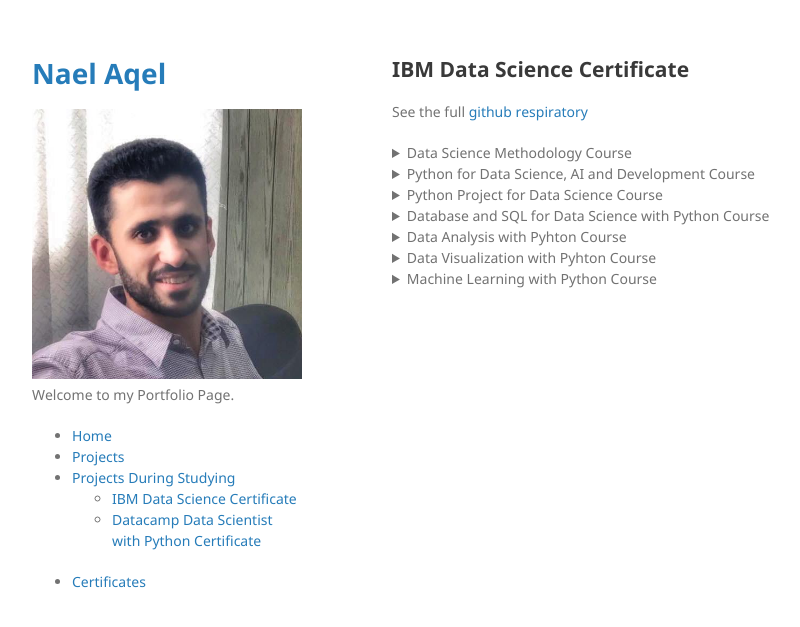
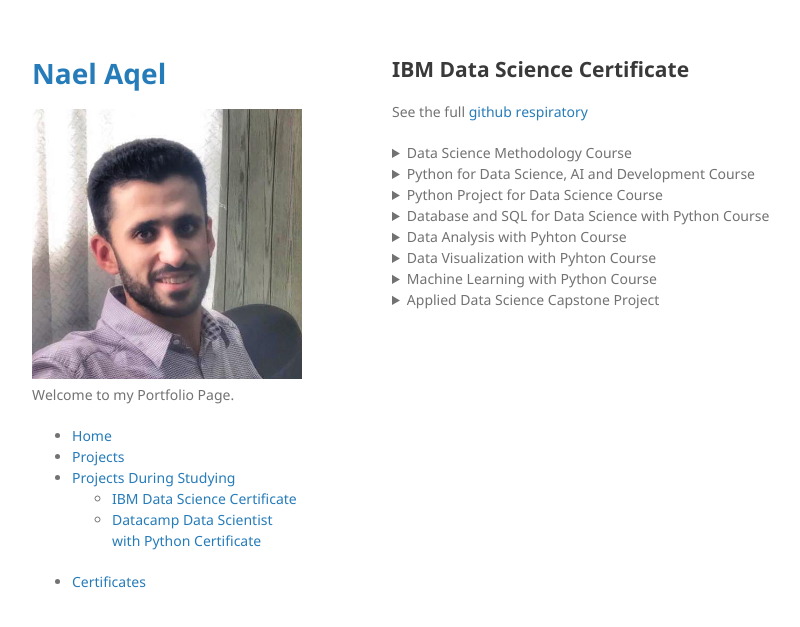
Before and after one commit to NaelAqel/naelaqel.github.io, a Jekyll site: the page built from IBM Page.md, in a window 1280 px wide. Shown: the top 627 px of the page, without its empty margins (178-978 px from the left). Built offline with Jekyll 4.4.1, drawn with Linux system fonts in a browser that asks for light colours; some of the changed lines change nothing that is shown.

Commit message:
Add Applied Data Science Capstone Project

```diff
--- a/IBM Page.md
+++ b/IBM Page.md
@@ -80,12 +80,12 @@
   <li><a target='_blank' href='https://nbviewer.org/github/NaelAqel/IBM_Data_Science_Professional_Certificate/blob/a37f6b8d20935b549fc2c01d6cfd0897dd81dc35/08%20Data%20Visualization%20with%20Pyhton/03%20Specialized%20Visualization%20Tools%20%28Pie%20Charts%2C%20Bo.ipynb'>Specialized Visualization Tools (Pie Charts, Box , Scatter, and Bubble Plots)</a></li>
   <li><a target='_blank' href='https://nbviewer.org/github/NaelAqel/IBM_Data_Science_Professional_Certificate/blob/a37f6b8d20935b549fc2c01d6cfd0897dd81dc35/08%20Data%20Visualization%20with%20Pyhton/04%20Advanced%20Visualization%20Tools%20%28Waffle%20Charts%2C%20Wo.ipynb'>Advanced Visualization Tools (Waffle Charts, Word Clouds, and Regression Plots)</a></li>
   <li><a target='_blank' href='https://nbviewer.org/github/NaelAqel/IBM_Data_Science_Professional_Certificate/blob/a37f6b8d20935b549fc2c01d6cfd0897dd81dc35/08%20Data%20Visualization%20with%20Pyhton/05%20Visualizing%20Geospatial%20Data.ipynb'>Visualizing Geospatial Data</a></li>
-  <li><a target='_blank' href=''>Plotly Basics - Scatter, Line, Bar, Bubble, Histogram, Pie, and Sunburst</a></li>
-  <li><a target='_blank' href=''>Dash basics - HTML and Core Components</a></li>
-  <li><a target='_blank' href=''>Add Interactivity - User Input and Callbacks</a></li>
-  <li><a target='_blank' href=''>Flight Delay Time Statistics Dashboard</a></li>
-  <li><a target='_blank' href=''>Practice Assignment</a></li>
-  <li><a target='_blank' href=''>Final Assignment</a></li>
+  <li><a target='_blank' href='https://nbviewer.org/github/NaelAqel/IBM_Data_Science_Professional_Certificate/blob/a37f6b8d20935b549fc2c01d6cfd0897dd81dc35/08%20Data%20Visualization%20with%20Pyhton/06%20Plotly%20basics%20-%20scatter%2C%20line%2C%20bar%2C%20bubble%2C%20his.ipynb'>Plotly Basics - Scatter, Line, Bar, Bubble, Histogram, Pie, and Sunburst</a></li>
+  <li><a target='_blank' href='https://github.com/NaelAqel/IBM_Data_Science_Professional_Certificate/blob/3baaa2e86ad2114310aa1d4256692164d4f17617/08%20Data%20Visualization%20with%20Pyhton/07%20Dash%20basics%20-%20HTML%20and%20core%20components.py'>Dash basics - HTML and Core Components</a></li>
+  <li><a target='_blank' href='https://github.com/NaelAqel/IBM_Data_Science_Professional_Certificate/blob/3baaa2e86ad2114310aa1d4256692164d4f17617/08%20Data%20Visualization%20with%20Pyhton/08%20Add%20interactivity%20-%20user%20input%20and%20callbacks.py'>Add Interactivity - User Input and Callbacks</a></li>
+  <li><a target='_blank' href='https://github.com/NaelAqel/IBM_Data_Science_Professional_Certificate/blob/3baaa2e86ad2114310aa1d4256692164d4f17617/08%20Data%20Visualization%20with%20Pyhton/09%20Flight%20Delay%20Time%20Statistics%20Dashboard.py'>Flight Delay Time Statistics Dashboard</a></li>
+  <li><a target='_blank' href='https://github.com/NaelAqel/IBM_Data_Science_Professional_Certificate/blob/3baaa2e86ad2114310aa1d4256692164d4f17617/08%20Data%20Visualization%20with%20Pyhton/10%20Practice%20Assignment.py'>Practice Assignment</a></li>
+  <li><a target='_blank' href='https://github.com/NaelAqel/IBM_Data_Science_Professional_Certificate/blob/3baaa2e86ad2114310aa1d4256692164d4f17617/08%20Data%20Visualization%20with%20Pyhton/11%20Final%20Assignment.py'>Final Assignment</a></li>
 </details>
 
 <details>
@@ -105,3 +105,16 @@
   <li><a target='_blank' href='https://nbviewer.org/github/NaelAqel/IBM_Data_Science_Professional_Certificate/blob/a37f6b8d20935b549fc2c01d6cfd0897dd81dc35/09%20Machine%20Learning%20with%20Python/13%20Collaborative%20Filtering%20on%20Movies.ipynb'>Collaborative Filtering on Movies</a></li>
   <li><a target='_blank' href='https://nbviewer.org/github/NaelAqel/IBM_Data_Science_Professional_Certificate/blob/a37f6b8d20935b549fc2c01d6cfd0897dd81dc35/09%20Machine%20Learning%20with%20Python/14%20Final%20Assignment%20.ipynb'>Final Assignment</a></li>
 </details>
+
+<details>
+  <summary>Applied Data Science Capstone Project</summary>
+
+  <li><a target='_blank' href='https://nbviewer.org/github/NaelAqel/IBM_Data_Science_Professional_Certificate/blob/a37f6b8d20935b549fc2c01d6cfd0897dd81dc35/10%20Applied%20Data%20Science%20Capstone/01%20Data%20Collection%20API.ipynb'>Data Collection API</a></li>
+  <li><a target='_blank' href='https://nbviewer.org/github/NaelAqel/IBM_Data_Science_Professional_Certificate/blob/a37f6b8d20935b549fc2c01d6cfd0897dd81dc35/10%20Applied%20Data%20Science%20Capstone/02%20Data%20Collection%20with%20Web%20Scraping.ipynb'>Data Collection with Web Scraping</a></li>
+  <li><a target='_blank' href='https://nbviewer.org/github/NaelAqel/IBM_Data_Science_Professional_Certificate/blob/a37f6b8d20935b549fc2c01d6cfd0897dd81dc35/10%20Applied%20Data%20Science%20Capstone/03%20Data%20Wrangling.ipynb'>Data Wrangling</a></li>
+  <li><a target='_blank' href='https://nbviewer.org/github/NaelAqel/IBM_Data_Science_Professional_Certificate/blob/a37f6b8d20935b549fc2c01d6cfd0897dd81dc35/10%20Applied%20Data%20Science%20Capstone/04%20EDA%20with%20SQL.ipynb'>Exploratory Data Analysis with SQL</a></li>
+  <li><a target='_blank' href='https://nbviewer.org/github/NaelAqel/IBM_Data_Science_Professional_Certificate/blob/a37f6b8d20935b549fc2c01d6cfd0897dd81dc35/10%20Applied%20Data%20Science%20Capstone/05%20EDA%20with%20Visualization.ipynb'>Exploratory Data Analysis with Visualization</a></li>
+  <li><a target='_blank' href='https://nbviewer.org/github/NaelAqel/IBM_Data_Science_Professional_Certificate/blob/a37f6b8d20935b549fc2c01d6cfd0897dd81dc35/10%20Applied%20Data%20Science%20Capstone/06%20Data%20Visualization%20with%20Folium.ipynb'>Data Visualization with Folium</a></li>
+  <li><a target='_blank' href='https://github.com/NaelAqel/IBM_Data_Science_Professional_Certificate/blob/a37f6b8d20935b549fc2c01d6cfd0897dd81dc35/10%20Applied%20Data%20Science%20Capstone/07%20Dashboard%20Application%20with%20Plotly%20Dash.py'>Dashboard Application with Plotly Dash</a></li>
+  <li><a target='_blank' href='https://nbviewer.org/github/NaelAqel/IBM_Data_Science_Professional_Certificate/blob/a37f6b8d20935b549fc2c01d6cfd0897dd81dc35/10%20Applied%20Data%20Science%20Capstone/08%20Machine%20Learning%20Prediction.ipynb'>Machine Learning Prediction</a></li>
+</details>
```
